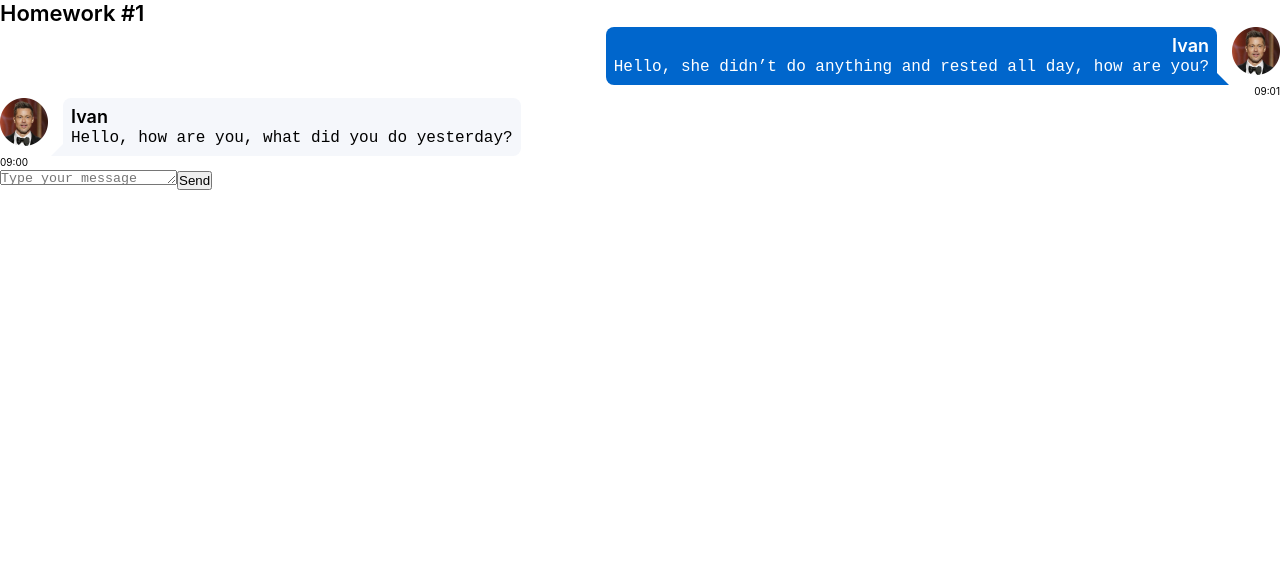
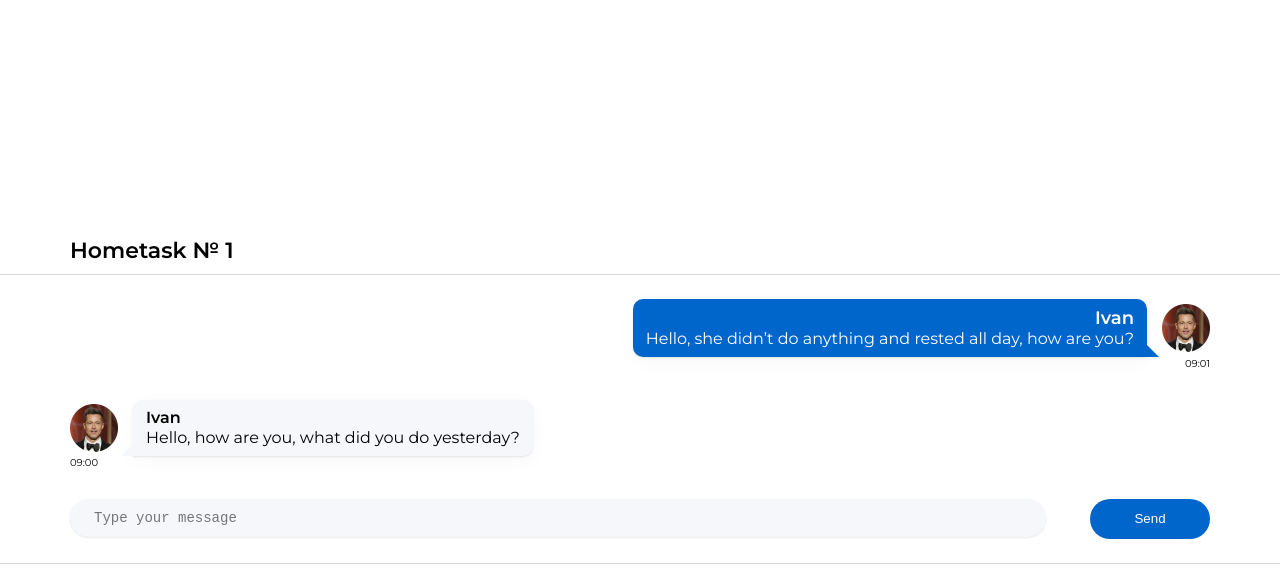
Before and after one commit to golzi99/hw2, a React (Create React App) app: page / in a window 1280 px wide. Shown: the top 578 px of the page. Built offline with nearby package versions, Linux system fonts and the light colour scheme.

Commit message:
add more css

```diff
--- a/public/index.html
+++ b/public/index.html
@@ -10,6 +10,7 @@
       content="Web site created using create-react-app"
     />
     <link rel="apple-touch-icon" href="%PUBLIC_URL%/logo192.png" />
+    <link href="https://fonts.googleapis.com/css2?family=Montserrat:wght@400;500;600;700&display=swap" rel="stylesheet">
     <!--
       manifest.json provides metadata used when your web app is installed on a
       user's mobile device or desktop. See https://developers.google.com/web/fundamentals/web-app-manifest/
--- a/src/s1-main/App.module.css
+++ b/src/s1-main/App.module.css
@@ -1,14 +1,25 @@
 .App {
     --header_height: 60px;
-    width: 1280px;
+    max-width: 1280px;
+    margin: 0 auto;
+    height: 100vh;
+    display: flex;
+    justify-content: center;
+    align-items: center;
+    font-family: 'Montserrat', sans-serif;
 }
 
 .hw {
     width: 100%;
+    border-bottom: 1px solid rgba(217, 217, 217, 1);
+    border-top: 1px solid rgba(217, 217, 217, 1);
+    padding: 24px 70px;
 }
 
 .hwTitle {
     font-weight: 600;
     font-size: 22px;
     line-height: 27px;
+    margin-bottom: 10px;
+    margin-left: 70px;
 }
--- a/src/s2-homeworks/hw01/HW1.tsx
+++ b/src/s2-homeworks/hw01/HW1.tsx
@@ -53,7 +53,8 @@ export const friendMessage0: MessageType = {
 const HW1 = () => {
     return (
         <div id={'hw1'}>
-            <div className={s2.hwTitle}>Homework #1</div>
+            <div className={s2.hwTitle}>Hometask № 1</div>
+            {/*<div className={s2.hwTitle}>Homework #1</div>*/}
             <div className={s2.hw}>
                 {/*проверка отображения (не менять)*/}
                 <div>
--- a/src/s2-homeworks/hw01/friend-message/FriendMessage.module.css
+++ b/src/s2-homeworks/hw01/friend-message/FriendMessage.module.css
@@ -1,9 +1,10 @@
 .friendMessage {
-
+    margin-bottom: 30px;
 }
 
 .friendImageAndText {
     display: flex;
+    align-items: center;
     gap: 15px;
 }
 
@@ -15,9 +16,10 @@
 .friendText {
     position: relative;
     background: rgba(245, 247, 251, 1);
-    border-radius: 8px 8px 8px 0;
-    padding: 8px;
+    border-radius: 10px 10px 10px 0;
+    padding: 8px 13px;
     color: rgba(0, 0, 0, 1);
+    box-shadow: 0 1px 2px 0 rgba(29, 33, 38, 0.1), 0 5px 20px 0 rgba(29, 33, 38, 0.03);
 }
 
 .friendText:after {
@@ -32,15 +34,17 @@
 }
 
 .friendName {
+    font-size: 16px;
     font-weight: 600;
-    font-size: 18px;
-    line-height: 22px;
+    line-height: 20px;
+    text-align: left;
 }
 
 .friendMessageText {
     font-weight: 400;
     font-size: 16px;
     line-height: 20px;
+    font-family: 'Montserrat', sans-serif;
 }
 
 .friendTime {
--- a/src/s2-homeworks/hw01/message-sender/MessageSender.module.css
+++ b/src/s2-homeworks/hw01/message-sender/MessageSender.module.css
@@ -1,13 +1,31 @@
 .sendForm {
-
+    display: flex;
+    width: 100%;
 }
 
 .textarea {
-
+    width: 976px;
+    height: 40px;
+    background-color: rgba(245, 247, 251, 1);
+    padding: 11px 24px;
+    font-size: 14px;
+    border-radius: 20px;
+    outline: none;
+    resize: none;
+    overflow: hidden;
+    border: unset;
+    box-shadow: 0 1px 2px 0 rgba(29, 33, 38, 0.1);
 }
 
 .button {
-
+    margin-left: 44px;
+    background-color: rgba(0, 102, 204, 1);
+    outline: none;
+    border: unset;
+    color: rgba(255, 255, 255, 1);
+    width: 120px;
+    height: 40px;
+    border-radius: 20px;
 }
 
 .button:hover {
--- a/src/s2-homeworks/hw01/message/Message.module.css
+++ b/src/s2-homeworks/hw01/message/Message.module.css
@@ -2,10 +2,12 @@
     display: flex;
     flex-direction: column;
     align-items: end;
+    margin-bottom: 30px;
 }
 
 .imageAndText {
     display: flex;
+    align-items: center;
     order: 0;
     gap: 15px;
 }
@@ -19,9 +21,10 @@
 .text {
     position: relative;
     background: rgba(0, 102, 204, 1);
-    border-radius: 8px 8px 0 8px;
-    padding: 8px;
+    border-radius: 10px 10px 0 10px;
+    padding: 8px 13px;
     color: rgba(255, 255, 255, 1);
+    box-shadow: 0 1px 2px 0 rgba(29, 33, 38, 0.1), 0 5px 20px 0 rgba(29, 33, 38, 0.03);
 }
 
 .text:after {
@@ -46,6 +49,7 @@
     font-weight: 400;
     font-size: 16px;
     line-height: 20px;
+    font-family: 'Montserrat', sans-serif;
 }
 
 .time {
```
